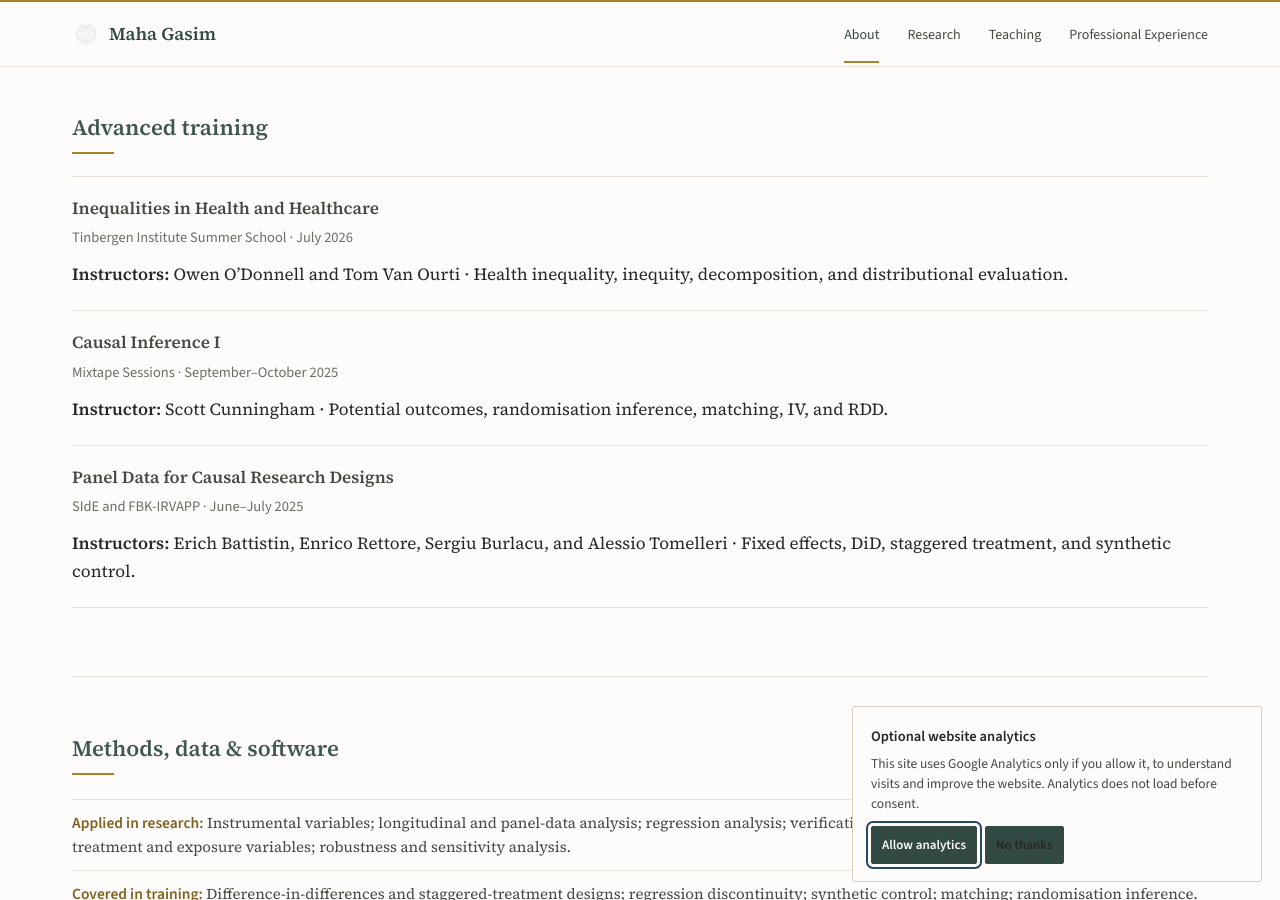
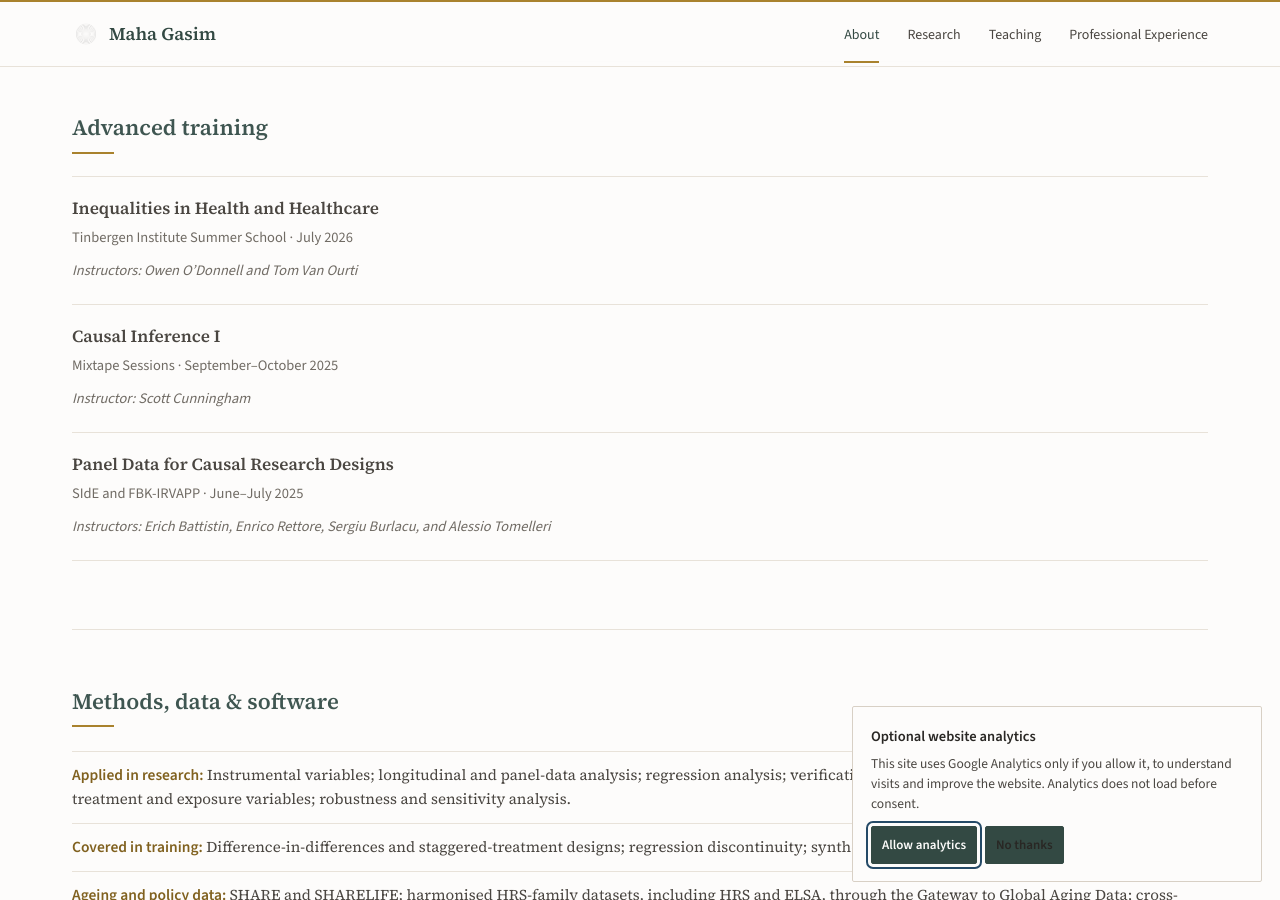
Before and after one commit to mahagasim/mahagasim.github.io, a Jekyll site: the page built from index.md, in a window 1280 px wide and 900 px high, scrolled down 1331 px. Built offline with Jekyll 4.4.1, drawn with Linux system fonts in a browser that asks for light colours.

Commit message:
Simplify advanced training section

```diff
--- a/index.md
+++ b/index.md
@@ -62,19 +62,19 @@ description: About Maha Gasim — research interests, education, advanced traini
     <div class="compact-entry">
       <h3>Inequalities in Health and Healthcare</h3>
       <p class="entry-meta">Tinbergen Institute Summer School · July 2026</p>
-      <p><strong>Instructors:</strong> Owen O’Donnell and Tom Van Ourti · Health inequality, inequity, decomposition, and distributional evaluation.</p>
+      <p class="entry-meta"><em>Instructors: Owen O’Donnell and Tom Van Ourti</em></p>
     </div>
 
     <div class="compact-entry">
       <h3>Causal Inference I</h3>
       <p class="entry-meta">Mixtape Sessions · September–October 2025</p>
-      <p><strong>Instructor:</strong> Scott Cunningham · Potential outcomes, randomisation inference, matching, IV, and RDD.</p>
+      <p class="entry-meta"><em>Instructor: Scott Cunningham</em></p>
     </div>
 
     <div class="compact-entry">
       <h3>Panel Data for Causal Research Designs</h3>
       <p class="entry-meta">SIdE and FBK-IRVAPP · June–July 2025</p>
-      <p><strong>Instructors:</strong> Erich Battistin, Enrico Rettore, Sergiu Burlacu, and Alessio Tomelleri · Fixed effects, DiD, staggered treatment, and synthetic control.</p>
+      <p class="entry-meta"><em>Instructors: Erich Battistin, Enrico Rettore, Sergiu Burlacu, and Alessio Tomelleri</em></p>
     </div>
   </div>
 </section>
```
